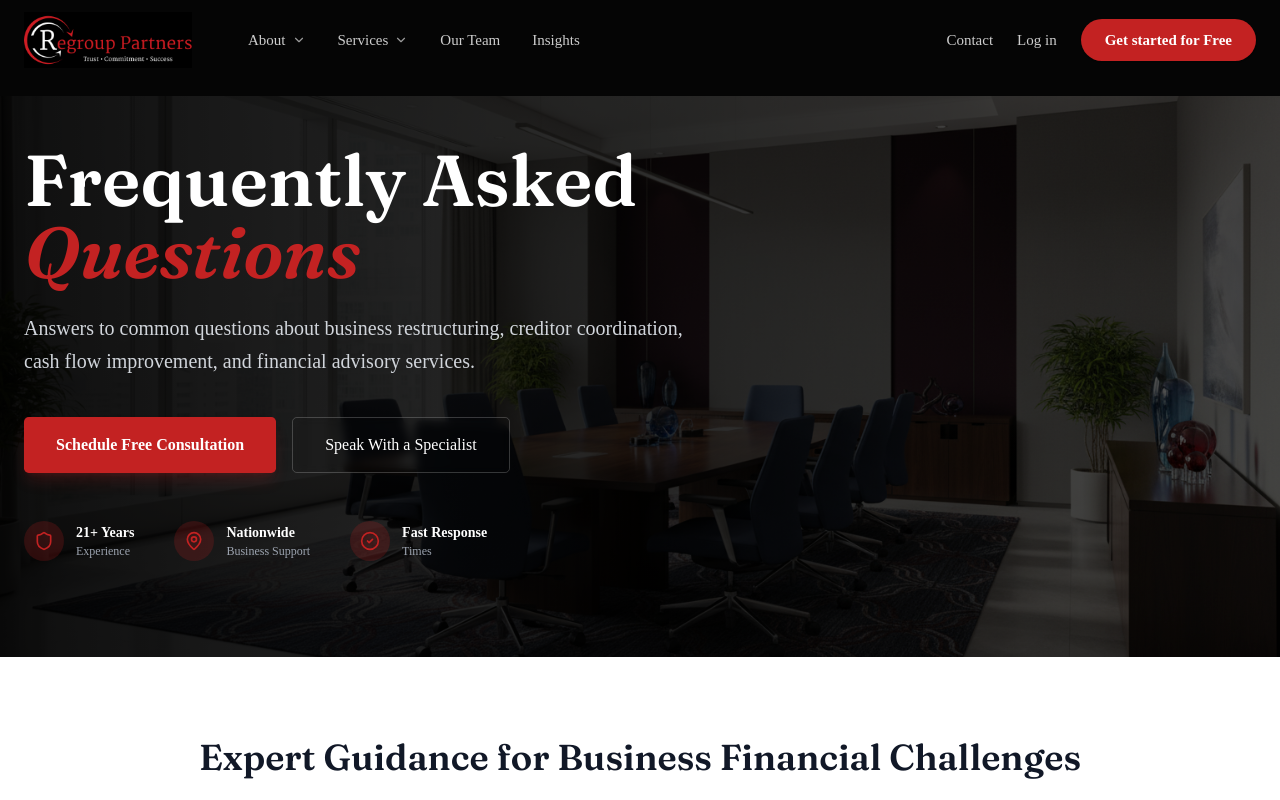
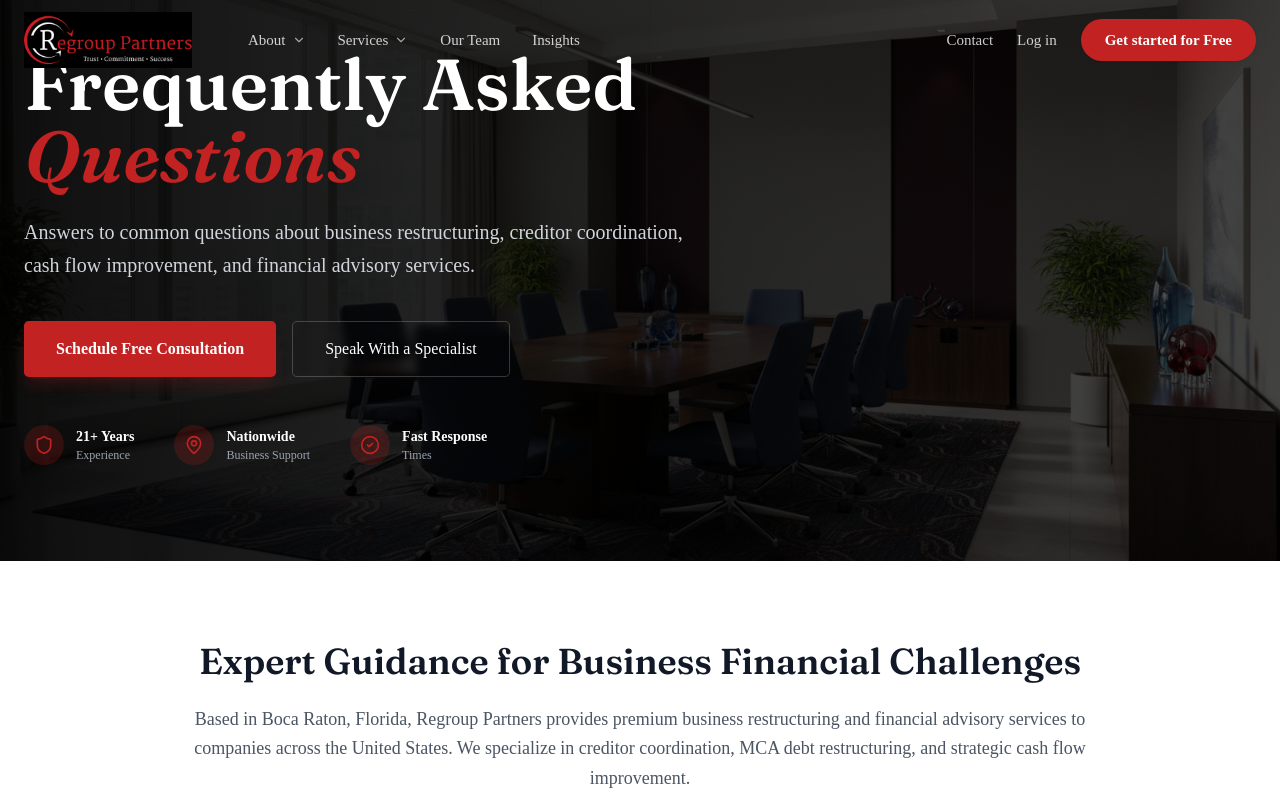
Before and after one commit to samknows9999/sg-054d5103-85fc-4583-be9c-e577d71113a8-1779968500, a Next.js app: page /faq in a window 1280 px wide. Shown: the top 800 px of the page. Built offline with nearby package versions, Linux system fonts and the light colour scheme.

Commit message:
fix(ui): remove top padding from page containers

```diff
--- a/src/pages/contact.tsx
+++ b/src/pages/contact.tsx
@@ -36,7 +36,7 @@ export default function Contact() {
 
       <Navigation />
 
-      <main className="pt-16">
+      <main className="">
         <Hero
           title="Confidential Business Review"
           subtitle="Connect with our experienced advisory team for a confidential discussion about your business challenges and restructuring needs."
--- a/src/pages/faq.tsx
+++ b/src/pages/faq.tsx
@@ -77,7 +77,7 @@ export default function FAQPage() {
 
       <Navigation />
 
-      <main className="pt-20 md:pt-24">
+      <main className="">
         {/* Section 1: Hero */}
         <section className="relative min-h-[60vh] flex items-center bg-[#000000] overflow-hidden pt-12 pb-24">
           <div className="absolute inset-0 w-full h-full">
--- a/src/pages/services.tsx
+++ b/src/pages/services.tsx
@@ -15,7 +15,7 @@ export default function Services() {
 
       <Navigation />
 
-      <main className="pt-16">
+      <main className="">
         <Hero
           title="Strategic Business Restructuring Services"
           subtitle="Expert guidance through financial complexity, creditor coordination, and operational stabilization with over two decades of proven experience."
```
